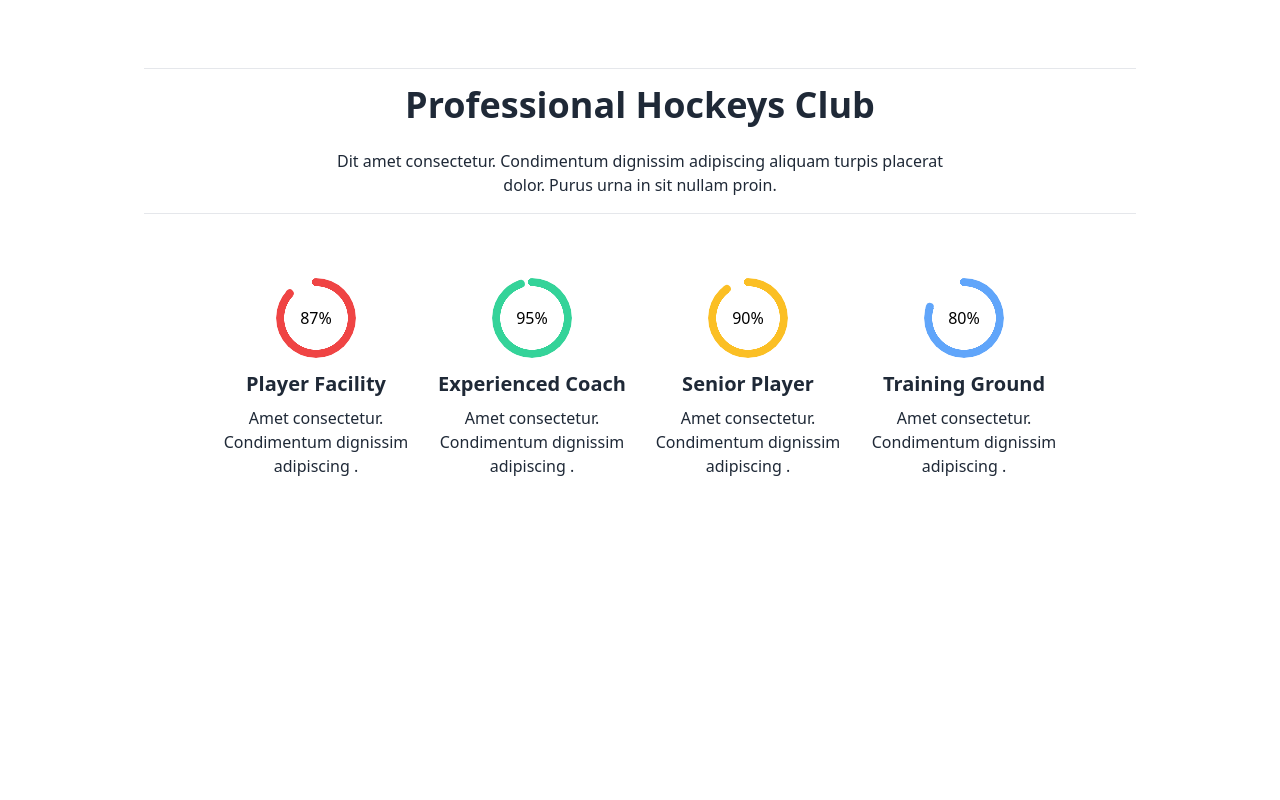
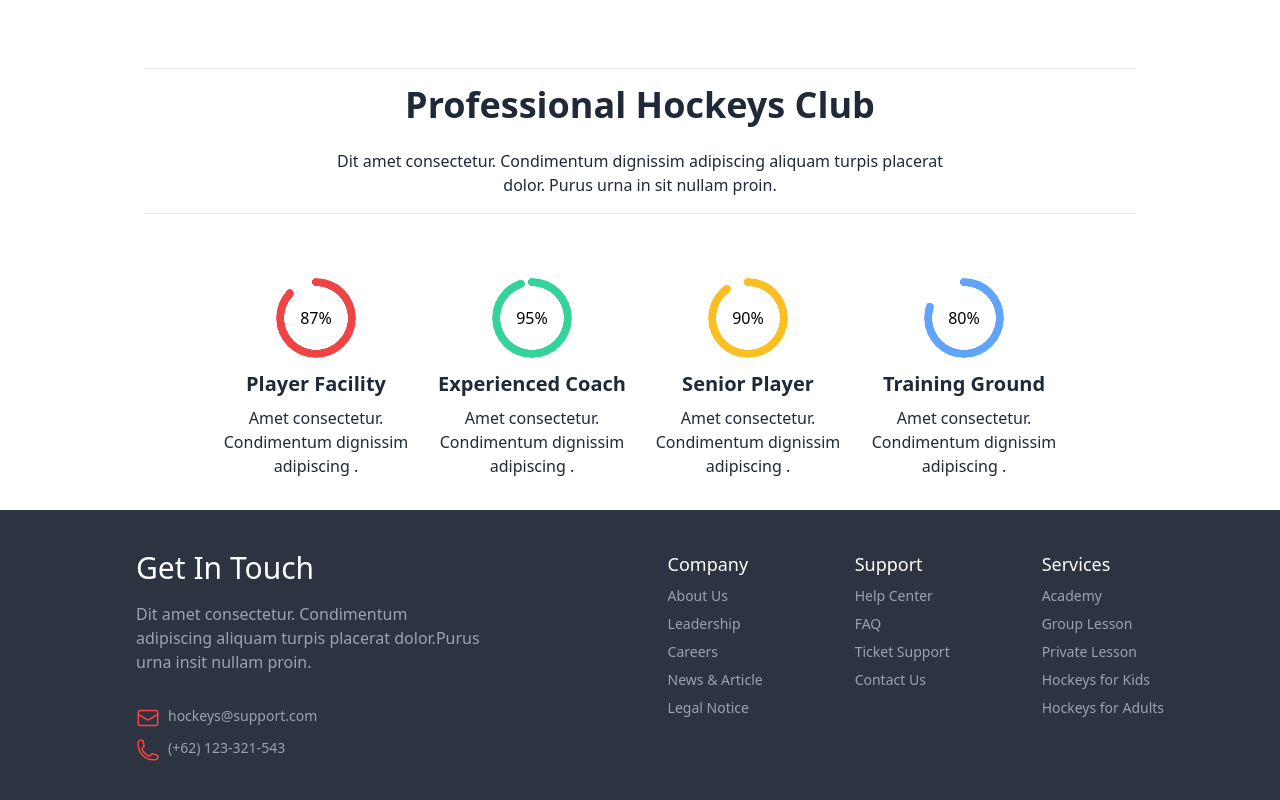
Before and after one commit to NazmulBadhan/Assignment-3, a plain HTML site: page index.html in a window 1280 px wide. Shown: the part 785-1585 px from the top of the page. Before the commit the page ends 1295 px from the top, so only its background shows below. Drawn offline with nearby package versions, Linux system fonts and the light colour scheme.

Commit message:
footer section added

```diff
--- a/index.html
+++ b/index.html
@@ -92,38 +92,84 @@
                 <hr class="mx-10 lg:mx-36">
                 <div>
                     <h1 class="text-2xl font-bold py-4 lg:text-4xl">Professional Hockeys Club</h1>
-                    <p class="mt-2 mb-4 px-44 text-sm lg:text-base">Dit amet consectetur. Condimentum dignissim adipiscing aliquam turpis placerat <br> dolor. Purus urna in
+                    <p class="mt-2 mb-4 px-44 text-sm lg:text-base">Dit amet consectetur. Condimentum dignissim
+                        adipiscing aliquam turpis placerat <br> dolor. Purus urna in
                         sit nullam proin. </p>
                 </div>
                 <hr class="mx-10 lg:mx-36 py-4">
 
                 <div class="mx-48 lg:mx-52 lg:my-8 lg:flex justify-center">
                     <div>
-                        <div class="radial-progress rotate text-red-500 mb-3" style="--value:87;" role="progressbar"><span class="text-black">87%</span></div>
+                        <div class="radial-progress rotate text-red-500 mb-3" style="--value:87;" role="progressbar">
+                            <span class="text-black">87%</span>
+                        </div>
                         <h5 class="text-xl font-semibold mb-2">Player Facility</h5>
                         <p class="text-base font-normal">Amet consectetur. Condimentum dignissim adipiscing .</p>
                     </div>
                     <div class="mt-5 lg:mt-0">
-                        <div class="radial-progress text-emerald-400 mb-3" style="--value:95;" role="progressbar"><span class="text-black">95%</span></div>
+                        <div class="radial-progress text-emerald-400 mb-3" style="--value:95;" role="progressbar"><span
+                                class="text-black">95%</span></div>
                         <h5 class="text-xl font-semibold mb-2">Experienced Coach</h5>
                         <p class="text-base font-normal">Amet consectetur. Condimentum dignissim adipiscing .</p>
                     </div>
                     <div class="mt-5 lg:mt-0">
-                        <div class="radial-progress text-amber-400 mb-3" style="--value:90;" role="progressbar"><span class="text-black">90%</span></div>
+                        <div class="radial-progress text-amber-400 mb-3" style="--value:90;" role="progressbar"><span
+                                class="text-black">90%</span></div>
                         <h5 class="text-xl font-semibold mb-2">Senior Player</h5>
                         <p class="text-base font-normal">Amet consectetur. Condimentum dignissim adipiscing .</p>
                     </div>
                     <div class="mt-5 lg:mt-0">
-                        <div class="radial-progress text-blue-400 mb-3" style="--value:80;" role="progressbar"><span class="text-black">80%</span></div>
+                        <div class="radial-progress text-blue-400 mb-3" style="--value:80;" role="progressbar"><span
+                                class="text-black">80%</span></div>
                         <h5 class="text-xl font-semibold mb-2">Training Ground</h5>
                         <p class="text-base font-normal">Amet consectetur. Condimentum dignissim adipiscing .</p>
                     </div>
                 </div>
             </div>
         </section>
-        <!--  -->
+        <!-- program section -->
+        <section></section>
     </main>
-    <footer></footer>
+    <footer class="footer p-10 bg-neutral text-white">
+            <aside class="lg:px-24">
+                <h3 class="text-3xl">Get In Touch</h3>
+                <p class="text-base text-gray-400 pt-2">Dit amet consectetur. Condimentum <br> adipiscing aliquam turpis
+                    placerat dolor.Purus <br> urna insit nullam proin.</p>
+                <div class="pt-6">
+                    <div class="flex gap-2">
+                        <img src="./Images/Frame (1).png" alt="">
+                        <p class="text-gray-400">hockeys@support.com</p>
+                    </div>
+                    <div class="flex gap-2 pt-2">
+                        <img src="./Images/Frame (2).png" alt="">
+                        <p class="text-gray-400">(+62) 123-321-543</p>
+                    </div>
+                </div>
+            </aside>
+            <nav>
+                <h5 class="text-lg">Company</h5>
+                <a class="link link-hover text-gray-400">About Us</a>
+                <a class="link link-hover text-gray-400">Leadership</a>
+                <a class="link link-hover text-gray-400">Careers</a>
+                <a class="link link-hover text-gray-400">News & Article</a>
+                <a class="link link-hover text-gray-400">Legal Notice</a>
+            </nav>
+            <nav>
+                <h5 class="text-lg">Support</h5>
+                <a class="link link-hover text-gray-400">Help Center</a>
+                <a class="link link-hover text-gray-400">FAQ</a>
+                <a class="link link-hover text-gray-400">Ticket Support</a>
+                <a class="link link-hover text-gray-400">Contact Us</a>
+            </nav>
+            <nav>
+                <h5 class="text-lg">Services</h5>
+                <a class="link link-hover text-gray-400">Academy</a>
+                <a class="link link-hover text-gray-400">Group Lesson</a>
+                <a class="link link-hover text-gray-400">Private Lesson</a>
+                <a class="link link-hover text-gray-400">Hockeys for Kids</a>
+                <a class="link link-hover text-gray-400">Hockeys for Adults</a>
+            </nav>
+    </footer>
 </body>
 
 </html>
```
Also changed, not shown: Images/Frame (1).png (added), Images/Frame (2).png (added).
